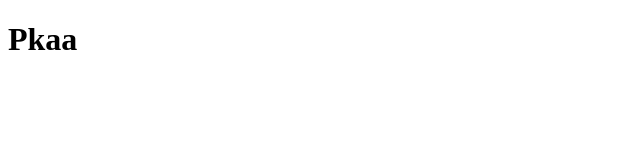
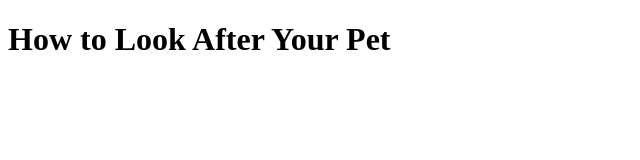
Before and after one commit to MyChwest/Intro-to-the-World-of-Programming, a plain HTML site: page index.html in a window 1280 px wide. Shown: the whole page, without its empty margins (0-640 px from the left). Drawn offline with Linux system fonts and the light colour scheme.

Commit message:
Update index.html

```diff
--- a/index.html
+++ b/index.html
@@ -7,6 +7,6 @@
   <title></title>
 </head>
 <body>
-<h1>Pkaa</h1>
+<h1>How to Look After Your Pet</h1>
 </body>
 </html>
```
